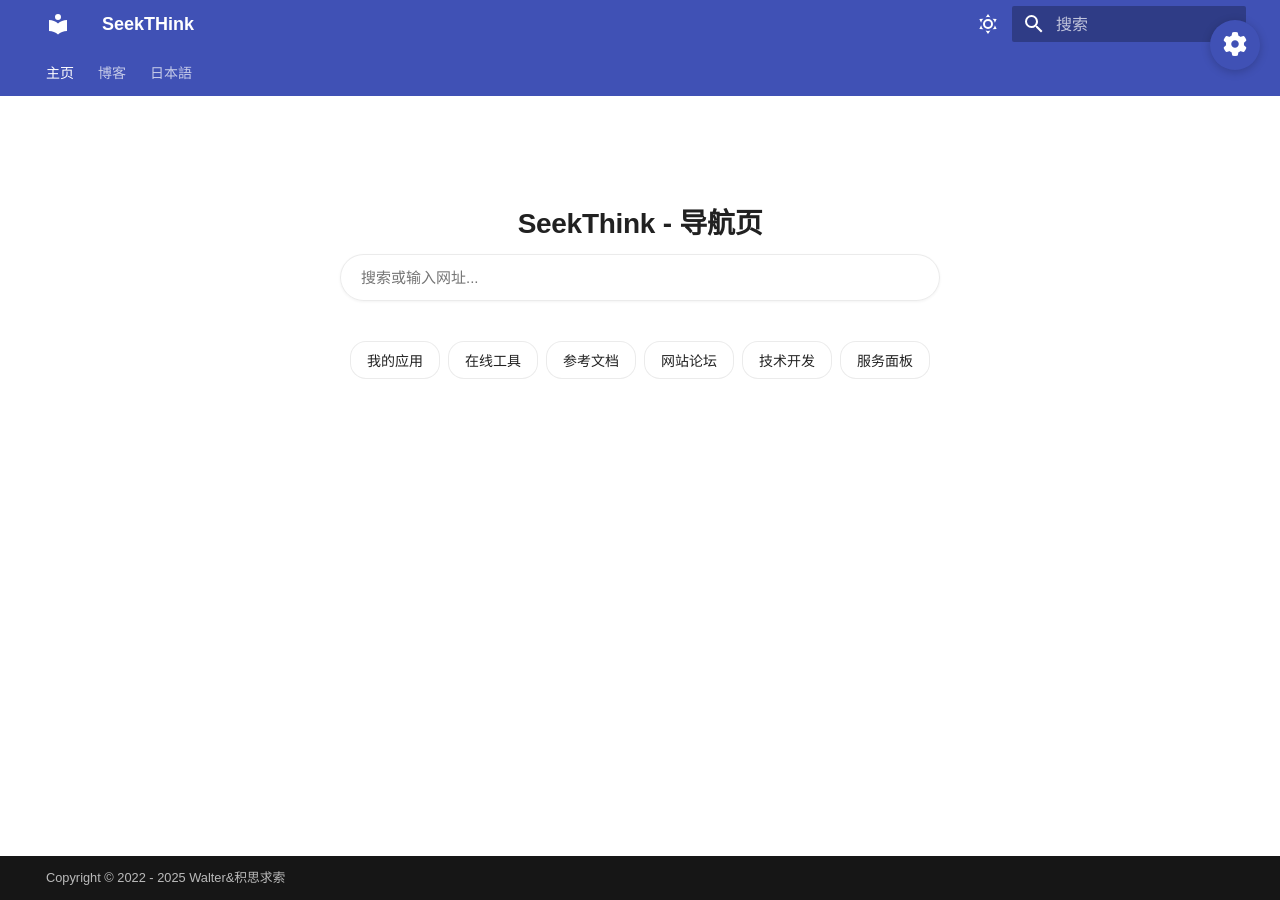
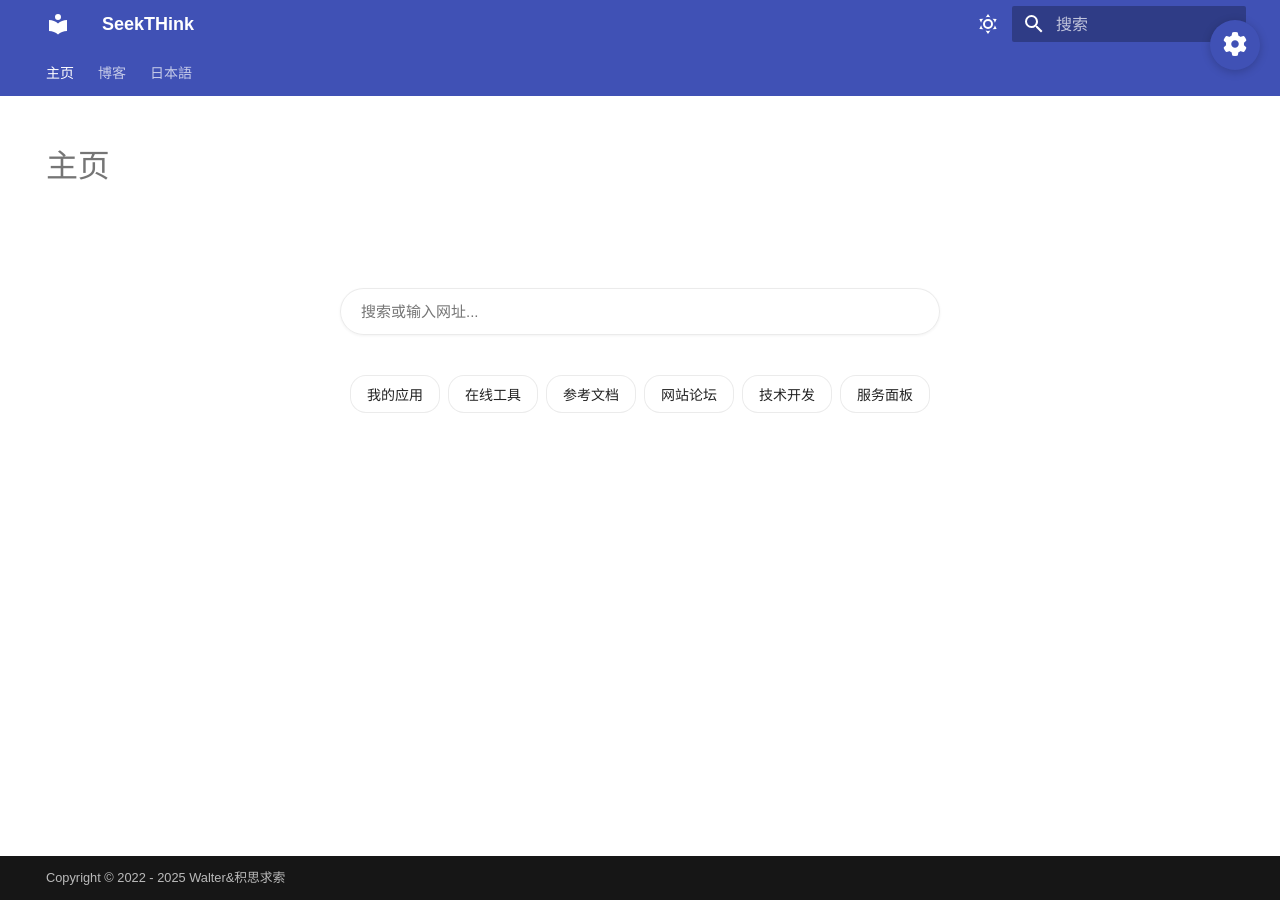
Before and after one commit to WalterYangg/Mkdocs, an MkDocs documentation site: the page built from docs/index.md, in a window 1280 px wide. Built offline with MkDocs 1.6.1 and Material for MkDocs 9.7.7, drawn with Linux system fonts in a browser that asks for light colours.

```diff
--- a/docs/index.md
+++ b/docs/index.md
@@ -22,7 +22,6 @@ hide:
         <div class="container">
             <!-- 搜索区域 -->
             <section class="search-section">
-                <h1 class="search-title">SeekThink - 导航页</h1>
                 <div class="search-box">
                     <input type="text" id="searchInput" placeholder="搜索或输入网址..." autocomplete="off">
                 </div>
```
